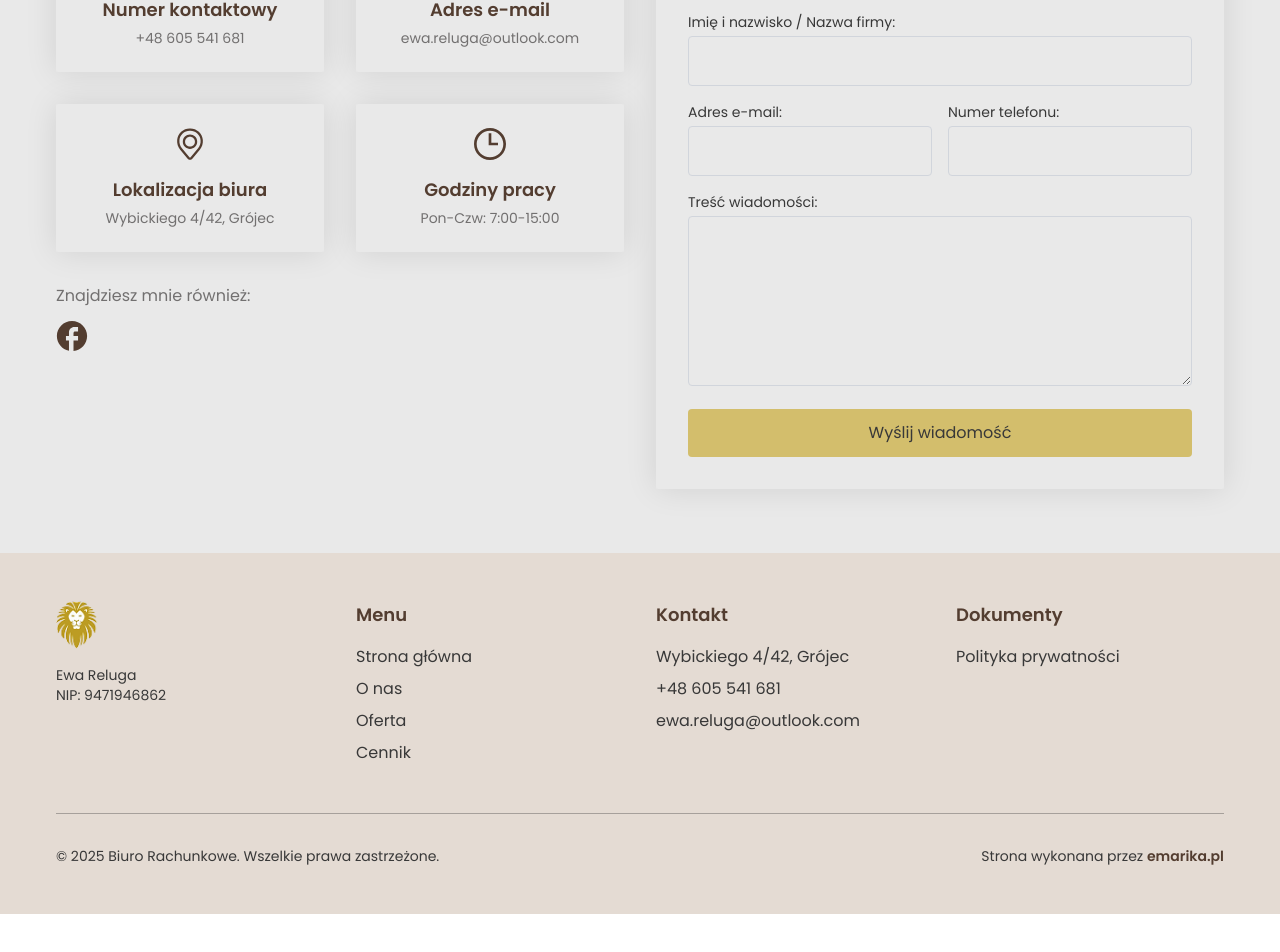
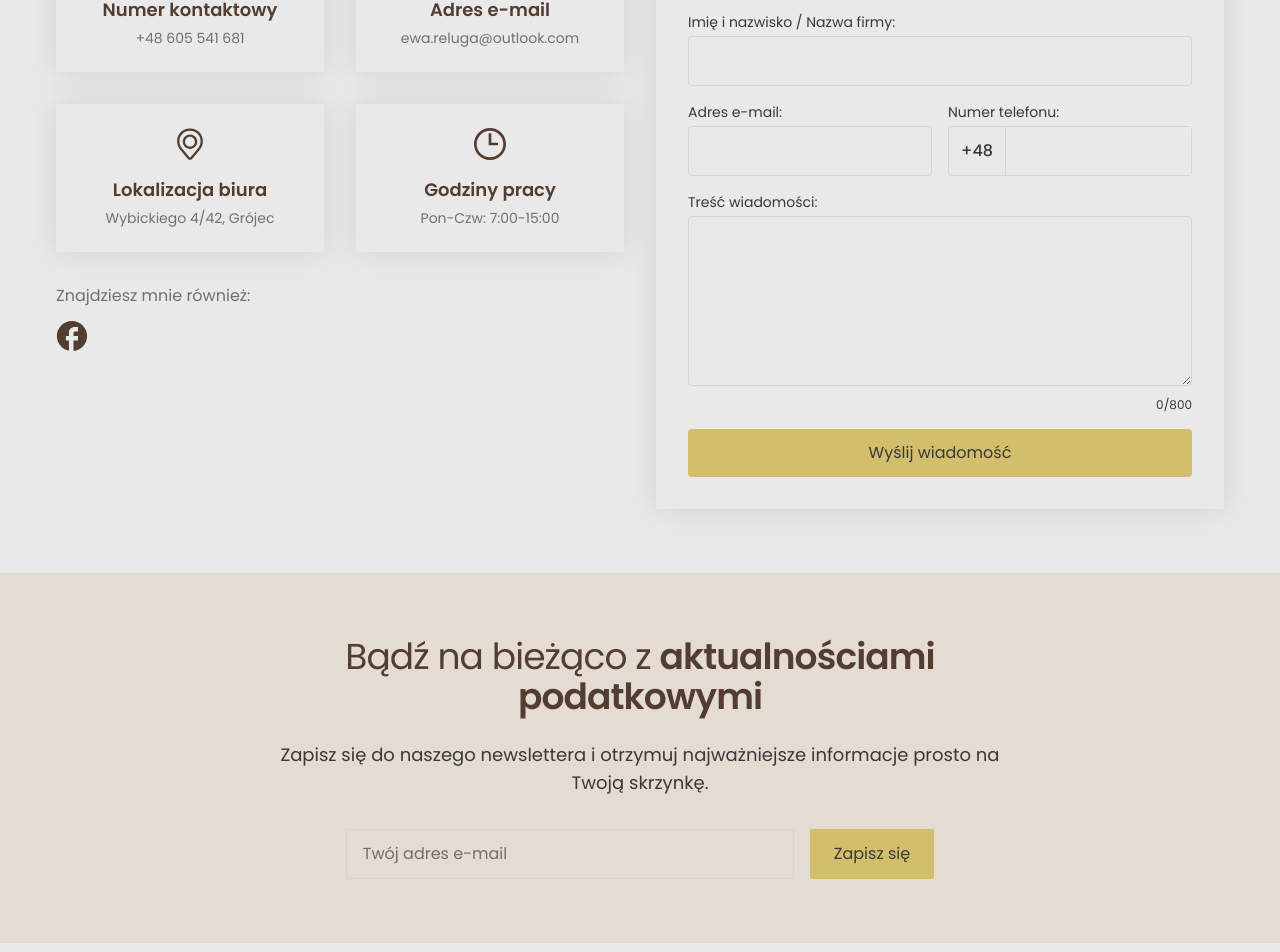
Before and after one commit to patroxfe/biurorachunkowe, a React (Vite) app: page / in a window 1280 px wide. Shown: the part 1935-2887 px from the top of the page. Before the commit the page ends 2849 px from the top, so only its background shows below. Built offline with nearby package versions, Linux system fonts and the light colour scheme.

Commit message:
Dodano newsletter, poprawki w cenniku

```diff
--- a/src/App.jsx
+++ b/src/App.jsx
@@ -4,8 +4,8 @@ import Footer from './components/Footer'
 import Home from './pages/Home'
 import Pricing from './pages/Pricing'
 import Privacy from './pages/Privacy'
-import ScrollToSection from './components/ScrollToSection'
-import ScrollToTop from './components/ScrollToTop'
+import ScrollToSection from './utils/ScrollToSection'
+import ScrollToTop from './utils/ScrollToTop'
 
 function App() {
 	return (
--- a/src/components/Contact.jsx
+++ b/src/components/Contact.jsx
@@ -67,23 +67,48 @@ export default function Contact() {
 							<form className='space-y-4'>
 								<div>
 									<label className='text-grayish text-sm mb-1 block'>Imię i nazwisko / Nazwa firmy:</label>
-									<input type='text' className='w-full p-3 border border-gray-300 rounded bg-secondBg' />
+									<input type='text' className='w-full p-3 border border-gray-300 rounded bg-secondBg' maxLength={50} />
 								</div>
 								<div className='grid grid-cols-1 md:grid-cols-2 gap-4'>
 									<div>
 										<label className='text-grayish text-sm mb-1 block'>Adres e-mail:</label>
-										<input type='email' className='w-full p-3 border border-gray-300 rounded bg-secondBg' />
+										<input
+											type='email'
+											className='w-full p-3 border border-gray-300 rounded bg-secondBg'
+											maxLength={50}
+										/>
 									</div>
 									<div>
 										<label className='text-grayish text-sm mb-1 block'>Numer telefonu:</label>
-										<input type='tel' className='w-full p-3 border border-gray-300 rounded bg-secondBg' />
+										<div className='flex items-center border border-gray-300 rounded bg-secondBg'>
+											<span className='px-3 py-3 font-medium text-grayish border-r border-gray-300'>+48</span>
+											<input
+												type='tel'
+												className='w-full p-3 bg-secondBg focus:outline-none'
+												maxLength={9}
+												pattern='[0-9]*'
+												onInput={e => {
+													e.target.value = e.target.value.replace(/[^0-9]/g, '')
+												}}
+											/>
+										</div>
 									</div>
 								</div>
 								<div>
 									<label className='text-grayish text-sm mb-1 block'>Treść wiadomości:</label>
 									<textarea
 										rows='6'
-										className='w-full p-3 border border-gray-300 rounded bg-secondBg max-h-[300px] min-h-[120px]'></textarea>
+										className='w-full p-3 border border-gray-300 rounded bg-secondBg max-h-[300px] min-h-[120px]'
+										maxLength={800}
+										onInput={e => {
+											const messageLength = document.getElementById('messageLength')
+											if (messageLength) {
+												messageLength.textContent = e.target.value.length
+											}
+										}}></textarea>
+									<div className='text-xs text-grayish mt-1 text-right'>
+										<span id='messageLength'>0</span>/800
+									</div>
 								</div>
 								<button className='w-full bg-gold text-grayish py-3 rounded hover:bg-opacity-90 transition-colors'>
 									Wyślij wiadomość
--- a/src/components/Footer.jsx
+++ b/src/components/Footer.jsx
@@ -3,7 +3,7 @@ import Logo from '../assets/logo.png'
 
 const Footer = () => {
 	return (
-		<footer className='bg-mainBg'>
+		<footer className='bg-secondBg'>
 			<div className='wrapper px-4 py-12'>
 				<div className='grid md:grid-cols-4 gap-8'>
 					<div>
@@ -63,7 +63,7 @@ const Footer = () => {
 					</div>
 				</div>
 
-				<div className='mt-12 pt-8 border-t border-stone-400'>
+				<div className='mt-12 pt-8 border-t border-stone-300'>
 					<div className='flex flex-col md:flex-row justify-between items-center'>
 						<p className='text-sm text-grayish'>
 							© {new Date().getFullYear()} Biuro Rachunkowe. Wszelkie prawa zastrzeżone.
--- /dev/null
+++ b/src/components/Newsletter.jsx
@@ -0,0 +1,71 @@
+import { useState } from 'react'
+
+const Newsletter = () => {
+	const [email, setEmail] = useState('')
+	const [message, setMessage] = useState('')
+	const [loading, setLoading] = useState(false)
+	const [status, setStatus] = useState(null) // null, 'success', 'error'
+
+	const handleSubmit = async e => {
+		e.preventDefault()
+		setLoading(true)
+		setMessage('')
+
+		try {
+			// Tutaj normalnie byłoby połączenie z API lub serwisem mailowym
+			// Dla demonstracji symulujemy opóźnienie i sukces
+			await new Promise(resolve => setTimeout(resolve, 1000))
+
+			setStatus('success')
+			setMessage('Dziękujemy za zapisanie się do newslettera!')
+			setEmail('')
+		} catch (error) {
+			setStatus(error)
+			setMessage('Wystąpił błąd. Spróbuj ponownie później.')
+		} finally {
+			setLoading(false)
+		}
+	}
+
+	return (
+		<section className='bg-mainBg py-16'>
+			<div className='wrapper px-4'>
+				<div className='max-w-3xl mx-auto text-center space-y-6'>
+					<h2 className='text-3xl md:text-4xl text-brownMain tracking-tight'>
+						Bądź na bieżąco z <span className='font-semibold'>aktualnościami podatkowymi</span>
+					</h2>
+					<p className='text-grayish text-lg'>
+						Zapisz się do naszego newslettera i otrzymuj najważniejsze informacje prosto na Twoją skrzynkę.
+					</p>
+
+					<form onSubmit={handleSubmit} className='mt-8 flex flex-col sm:flex-row gap-4 justify-center'>
+						<div className='flex-grow max-w-md'>
+							<input
+								type='email'
+								value={email}
+								onChange={e => setEmail(e.target.value)}
+								placeholder='Twój adres e-mail'
+								required
+								className='w-full px-4 py-3 rounded-xs border border-stone-300 focus:outline-none focus:ring-2 focus:ring-gold'
+							/>
+						</div>
+						<button
+							type='submit'
+							disabled={loading}
+							className='bg-gold text-grayish px-6 py-3 rounded-xs hover:bg-brownMain hover:text-white transition-colors duration-300 cursor-pointer disabled:opacity-70 disabled:cursor-not-allowed'>
+							{loading ? 'Zapisywanie...' : 'Zapisz się'}
+						</button>
+					</form>
+
+					{message && (
+						<div className={`mt-4 text-center ${status === 'success' ? 'text-green-600' : 'text-red-500'}`}>
+							{message}
+						</div>
+					)}
+				</div>
+			</div>
+		</section>
+	)
+}
+
+export default Newsletter
--- a/src/pages/Home.jsx
+++ b/src/pages/Home.jsx
@@ -1,6 +1,7 @@
 import AboutMe from '../components/AboutMe'
 import Contact from '../components/Contact'
 import Header from '../components/Header'
+import Newsletter from '../components/Newsletter'
 import Services from '../components/Services'
 
 const Home = () => {
@@ -10,6 +11,7 @@ const Home = () => {
 			<AboutMe />
 			<Services />
 			<Contact />
+			<Newsletter />
 		</div>
 	)
 }
```
Also changed, not shown: src/pages/Pricing.jsx (+42 -40 lines), src/utils/ScrollToSection.jsx (renamed from src/components/ScrollToSection.jsx), src/utils/ScrollToTop.jsx (renamed from src/components/ScrollToTop.jsx).
